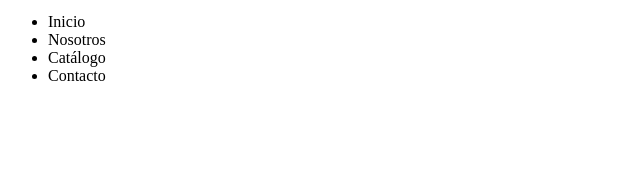
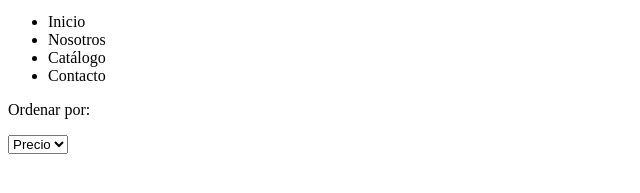
Before and after one commit to Paula109/dulceamapola-d23, a plain HTML site: page index.html in a window 1280 px wide. Shown: the part 159-352 px from the top of the page, without its empty margins (0-640 px from the left). Drawn offline with Linux system fonts and the light colour scheme.

Commit message:
se agrega buscador

```diff
--- a/index.html
+++ b/index.html
@@ -25,5 +25,15 @@
             <li>Contacto</li>
         </ul>
     </nav>
+
+    <div class="buscador">
+        <p>Ordenar por:</p>
+        <select name="" id="">
+            <option value="precio">Precio</option>
+            <option value="fecha">Fecha</option>
+        </select>
+    </div>
+
+
 </body>
 </html>
```
